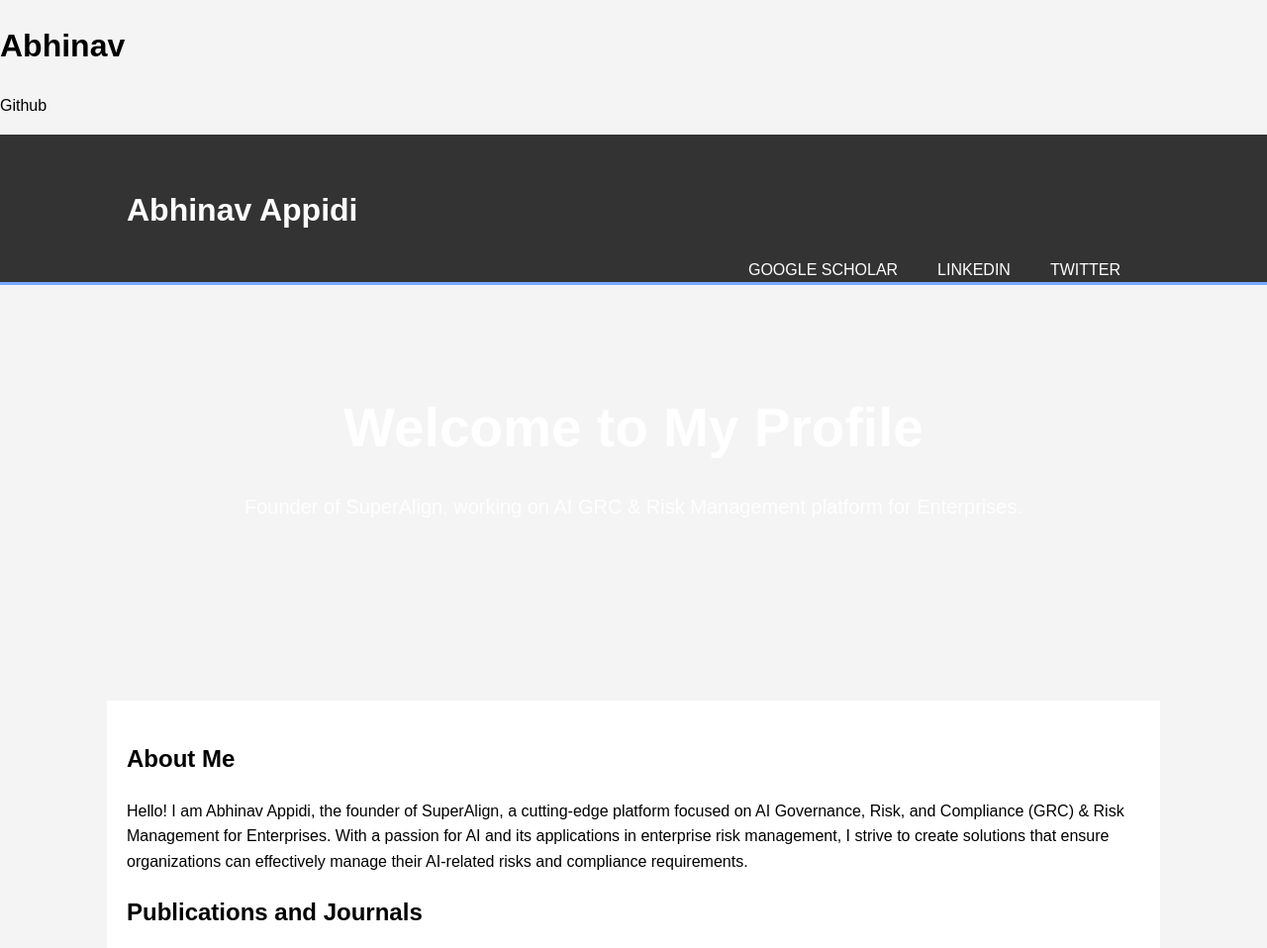
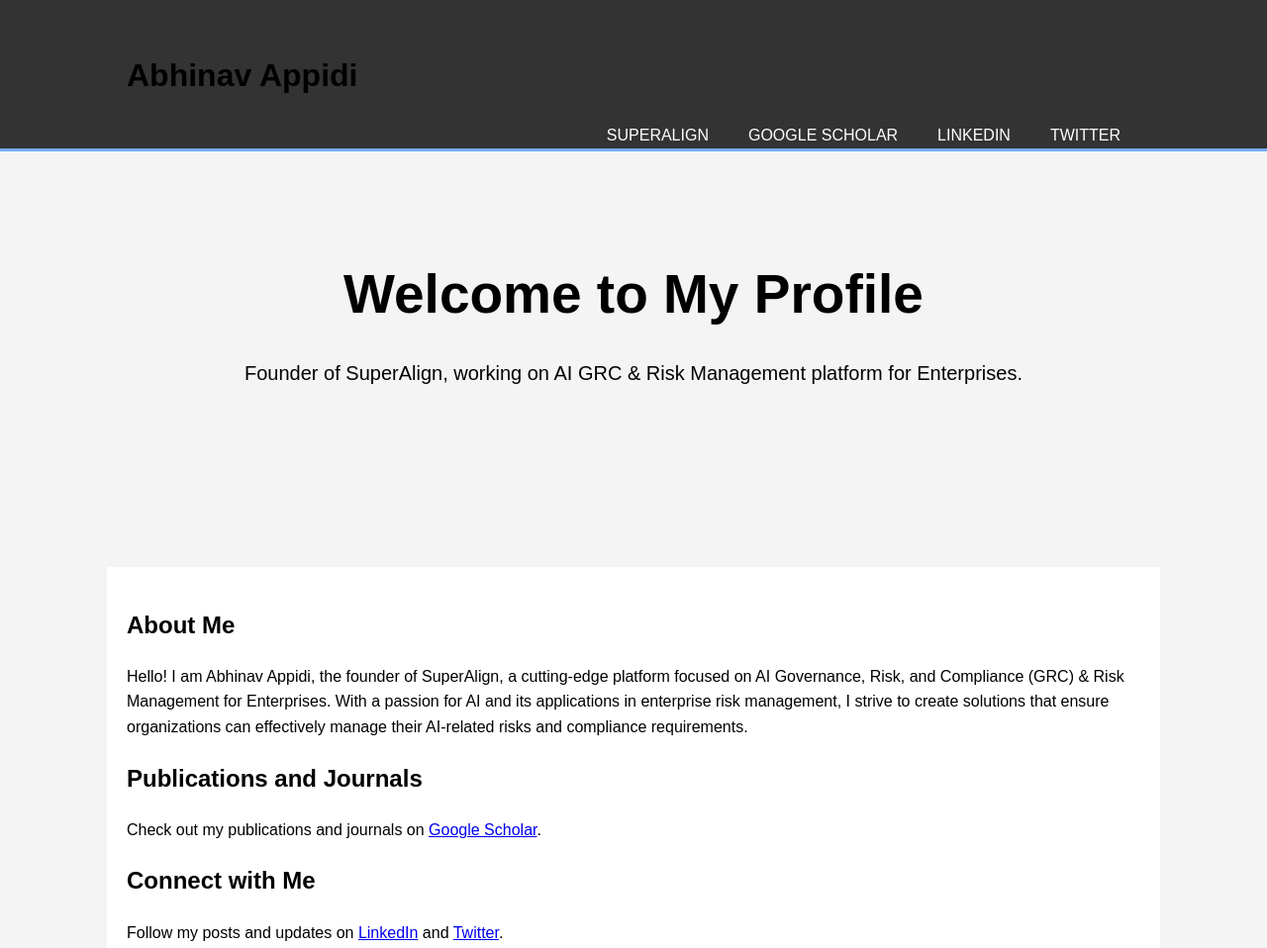
Before and after one commit to appidiabhinav/appidiabhinav, a plain HTML site: page index.html in a window 1280 px wide. Shown: the top 958 px of the page at 99% size. Drawn offline with Linux system fonts and the light colour scheme.

Commit message:
Update index.html

```diff
--- a/index.html
+++ b/index.html
@@ -1,23 +1,8 @@
-<!DOCTYPE html>
-<html>
-  <head>
-<meta name="google-site-verification" content="Bbx-3QWgWQOHgz4-unkYOTaRF2EjJW6ADrRu1oHhTu4" />
-</head>
-<body>
-
-<h1>Abhinav</h1>
-
-<p>Github</p>
-
-</body>
-</html>
-
-
-
 <!DOCTYPE html>
 <html lang="en">
 <head>
     <meta charset="UTF-8">
+    <meta name="google-site-verification" content="Bbx-3QWgWQOHgz4-unkYOTaRF2EjJW6ADrRu1oHhTu4" />
     <meta name="viewport" content="width=device-width, initial-scale=1.0">
     <title>Abhinav Appidi - Founder of SuperAlign</title>
     <style>
@@ -32,6 +17,7 @@
             width: 80%;
             margin: auto;
             overflow: hidden;
+          color: black;
         }
         header {
             background: #333;
@@ -91,12 +77,13 @@
                 <li><a href="https://x.com/abhinavappidi27">Twitter</a></li>
                 <li><a href="https://www.linkedin.com/in/abhinavappidi/">LinkedIn</a></li>
                 <li><a href="https://scholar.google.co.in/citations?user=s4jifPAAAAAJ&hl=en">Google Scholar</a></li>
+                <li><a href="https://superalign.ai/">SuperAlign</a></li>
             </ul>
         </div>
     </header>
     <div class="showcase">
         <div class="container">
-            <h1>Welcome to My Profile</h1>
+            <h1 >Welcome to My Profile</h1>
             <p>Founder of SuperAlign, working on AI GRC & Risk Management platform for Enterprises.</p>
         </div>
     </div>
```
